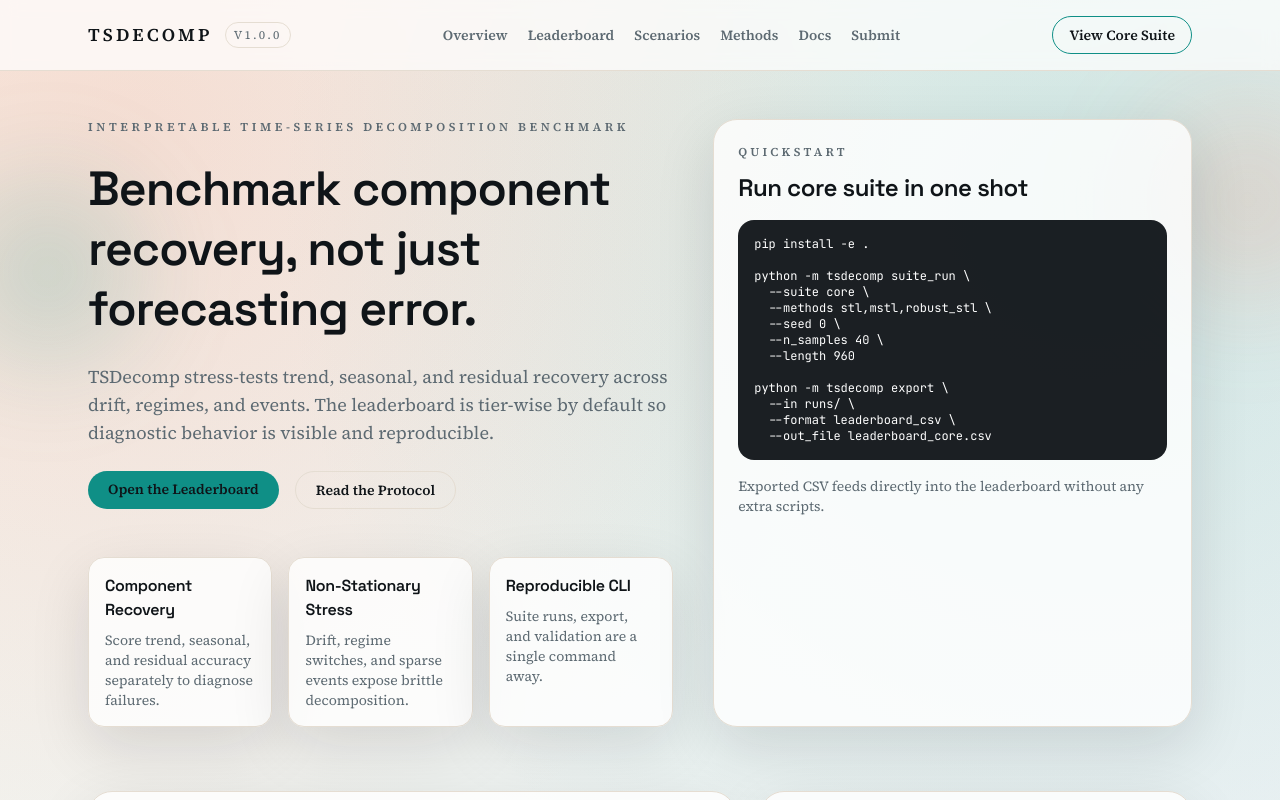
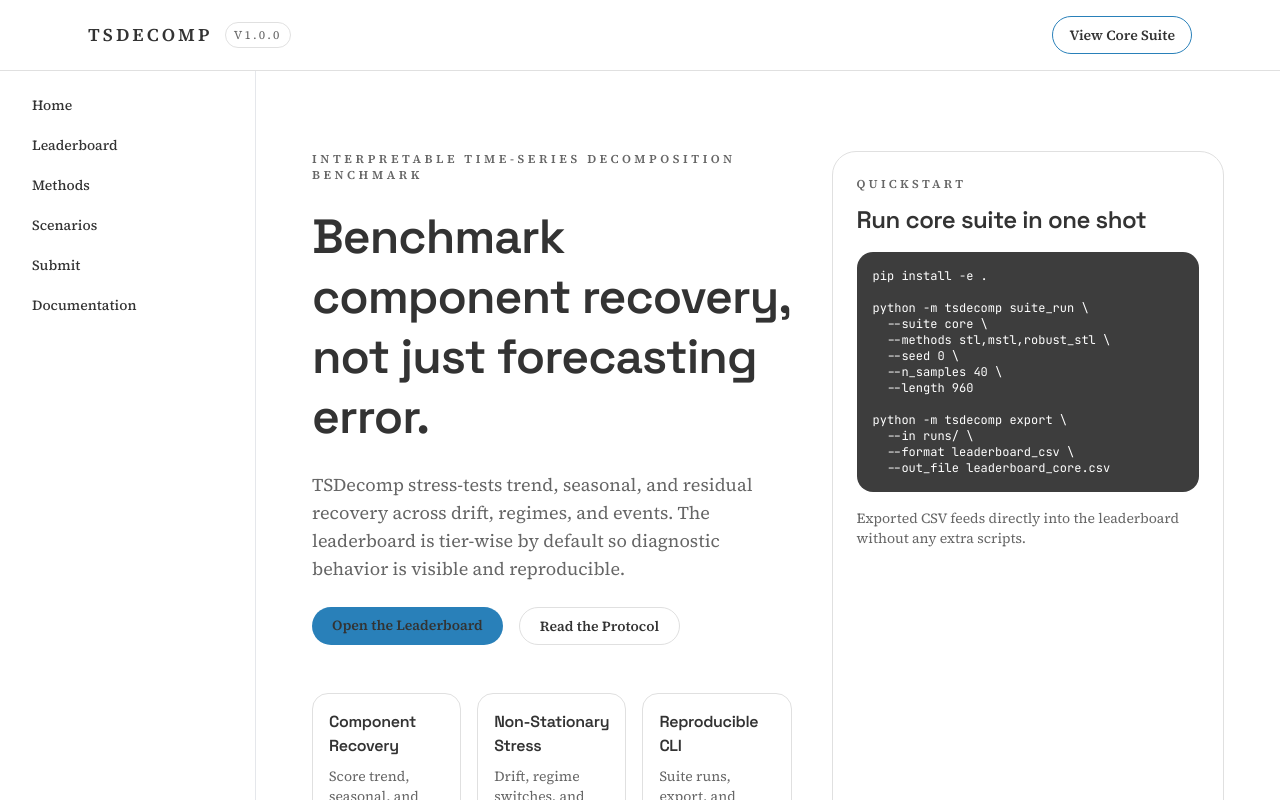
Before and after one commit to ZipengWu365/website_TimeSeriesDecompositionLibrary, a Next.js app: page / in a window 1280 px wide. Shown: the top 800 px of the page. Built offline with nearby package versions, Linux system fonts and the light colour scheme.

Commit message:
feat: redesign website style(RiverML) and remove empty pages

```diff
--- a/src/app/globals.css
+++ b/src/app/globals.css
@@ -2,16 +2,13 @@
 
 :root {
   color-scheme: light;
-  --bg: #f7f2ea;
-  --surface: #ffffff;
-  --ink: #0f1418;
-  --muted: #5d6a72;
-  --accent: #0f8f86;
-  --accent-strong: #0b6a63;
-  --accent-warm: #f06f4f;
-  --border: #e5ddd2;
-  --glow: rgba(15, 143, 134, 0.18);
-  --shadow: 0 20px 60px rgba(15, 20, 24, 0.12);
+  --bg: #ffffff;
+  --surface: #f8f9fa;
+  --ink: #333333;
+  --muted: #666666;
+  --accent: #2980b9;
+  --accent-strong: #1c5a85;
+  --border: #e0e0e0;
 }
 
 @theme inline {
@@ -27,10 +24,7 @@
 }
 
 body {
-  background:
-    radial-gradient(circle at 10% 10%, rgba(240, 111, 79, 0.16), transparent 45%),
-    radial-gradient(circle at 85% 15%, rgba(15, 143, 134, 0.14), transparent 50%),
-    linear-gradient(135deg, #f7f2ea 0%, #eff4f2 45%, #eef2f7 100%);
+  background: var(--bg);
   color: var(--ink);
   font-family: var(--font-body);
   min-height: 100vh;
--- a/src/app/layout.tsx
+++ b/src/app/layout.tsx
@@ -3,6 +3,7 @@ import { JetBrains_Mono, Source_Serif_4, Space_Grotesk } from "next/font/google"
 import "./globals.css";
 import { SiteFooter } from "@/components/site-footer";
 import { SiteHeader } from "@/components/site-header";
+import { Sidebar } from "@/components/sidebar";
 
 const display = Space_Grotesk({
   variable: "--font-display",
@@ -33,17 +34,14 @@ export default function RootLayout({
   return (
     <html lang="en">
       <body className={`${display.variable} ${body.variable} ${mono.variable} antialiased`}>
-        <div className="relative min-h-screen overflow-hidden">
-          <div
-            aria-hidden
-            className="pointer-events-none absolute -left-24 top-32 h-72 w-72 rounded-full bg-[radial-gradient(circle,rgba(15,143,134,0.22),transparent_70%)] blur-2xl"
-          />
-          <div
-            aria-hidden
-            className="pointer-events-none absolute -right-32 top-10 h-80 w-80 rounded-full bg-[radial-gradient(circle,rgba(240,111,79,0.2),transparent_70%)] blur-2xl"
-          />
+        <div className="min-h-screen flex flex-col">
           <SiteHeader />
-          <main className="relative z-10">{children}</main>
+          <div className="flex flex-1">
+            <Sidebar />
+            <main className="flex-1 p-8 max-w-5xl mx-auto w-full">
+              {children}
+            </main>
+          </div>
           <SiteFooter />
         </div>
       </body>
--- /dev/null
+++ b/src/components/sidebar.tsx
@@ -0,0 +1,30 @@
+import Link from "next/link";
+
+const navItems = [
+  { href: "/", label: "Home" },
+  { href: "/leaderboard", label: "Leaderboard" },
+  { href: "/methods", label: "Methods" },
+  { href: "/scenarios", label: "Scenarios" },
+  { href: "/submit", label: "Submit" },
+  { href: "/docs", label: "Documentation" },
+];
+
+export function Sidebar() {
+  return (
+    <aside className="w-64 flex-shrink-0 border-r border-gray-200 bg-white min-h-screen hidden md:block">
+      <div className="p-4">
+        <nav className="space-y-1">
+          {navItems.map((item) => (
+            <Link
+              key={item.href}
+              href={item.href}
+              className="block px-4 py-2 text-sm font-medium text-gray-700 rounded-md hover:bg-gray-100 hover:text-gray-900"
+            >
+              {item.label}
+            </Link>
+          ))}
+        </nav>
+      </div>
+    </aside>
+  );
+}
--- a/src/components/site-header.tsx
+++ b/src/components/site-header.tsx
@@ -22,13 +22,9 @@ export function SiteHeader() {
             {DATA_VERSION}
           </span>
         </div>
-        <nav className="hidden items-center gap-5 text-sm font-semibold text-[color:var(--muted)] md:flex">
-          {NAV_ITEMS.map((item) => (
-            <Link key={item.href} href={item.href} className="transition hover:text-[color:var(--ink)]">
-              {item.label}
-            </Link>
-          ))}
-        </nav>
+
+        <div className="flex-1" />
+
         <details className="relative md:hidden">
           <summary className="cursor-pointer rounded-full border border-[color:var(--border)] px-3 py-2 text-xs font-semibold text-[color:var(--muted)]">
             Menu
```
